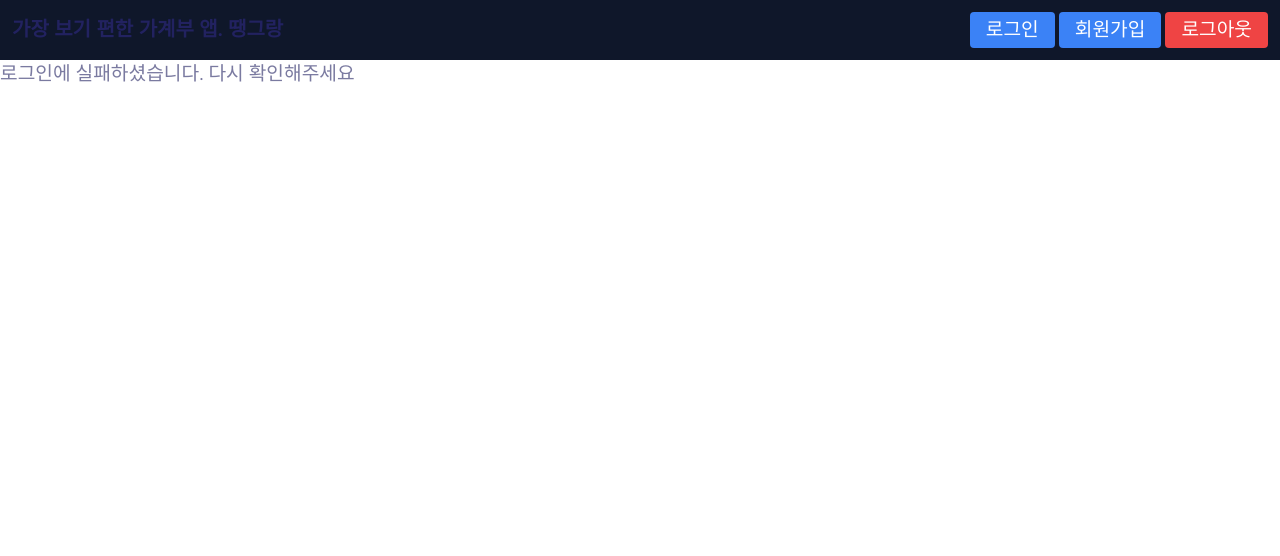
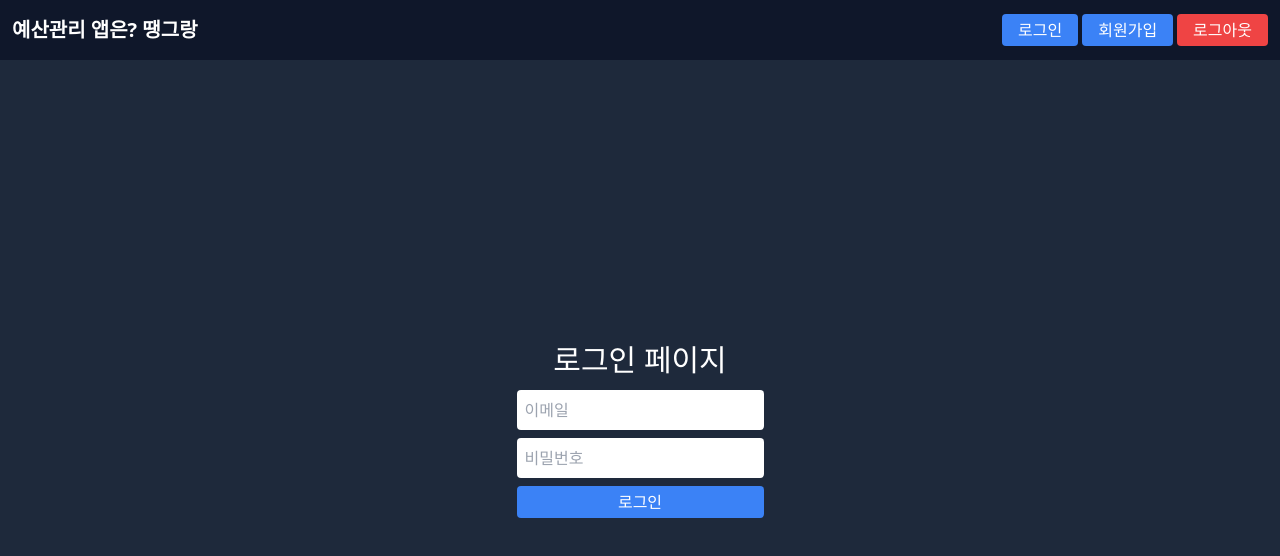
Before and after one commit to elecch/testmoneyapp-front, a React (Vite) app: page / in a window 1280 px wide. Shown: the top 556 px of the page. Built offline with nearby package versions, Linux system fonts and the light colour scheme; no server answers.

Commit message:
front naviagte reload

```diff
--- a/index.html
+++ b/index.html
@@ -12,7 +12,7 @@
   <link rel="stylesheet" href="https://cdnjs.cloudflare.com/ajax/libs/font-awesome/6.3.0/css/all.min.css"
     integrity="sha512-SzlrxWUlpfuzQ+pcUCosxcglQRNAq/DZjVsC0lE40xsADsfeQoEypE+enwcOiGjk/bSuGGKHEyjSoQ1zVisanQ=="
     crossorigin="anonymous" referrerpolicy="no-referrer" />
-  <title>React App</title>
+  <title>예산 관리는? 땡그랑</title>
 </head>
 
 <body>
--- a/src/App.jsx
+++ b/src/App.jsx
@@ -24,8 +24,9 @@ function App() {
       />
       <Header />
       <Routes>
+        <Route path="/" element={<Login />} />
         <Route
-          path="/"
+          path="/login"
           element={
             <>
               <GlobalStyle />
@@ -35,7 +36,6 @@ function App() {
             </>
           }
         />
-        <Route path="/login" element={<Login />} />
         <Route path="/signup" element={<Signup />} />
       </Routes>
     </>
--- a/src/Components/Header.jsx
+++ b/src/Components/Header.jsx
@@ -15,7 +15,7 @@ export default function Header() {
     if (isConfirmed) {
       try {
         await axios.post("http://localhost:4000/user/logout");
-        navigate("/login");
+        navigate("/");
         toast.success("로그아웃 완료!");
       } catch (error) {
         handleError(error);
@@ -28,11 +28,11 @@ export default function Header() {
         onClick={() => navigate(0)}
         className="font-bold text-xl cursor-pointer select-none"
       >
-        가장 보기 편한 가계부 앱. 땡그랑
+        예산관리 앱은? 땡그랑
       </h2>
       <ul className="flex gap-1">
         <li>
-          <button onClick={() => navigate("/login")} className="primary-btn">
+          <button onClick={() => navigate("/")} className="primary-btn">
             로그인
           </button>
         </li>
--- a/src/Components/Login.jsx
+++ b/src/Components/Login.jsx
@@ -22,7 +22,7 @@ export default function Login() {
         email: loginInput.email,
         password: loginInput.password,
       });
-      navigate("/");
+      navigate("/login");
       toast.success("로그인 완료!");
     } catch (error) {
       handleError(error);
--- a/src/Components/Signup.jsx
+++ b/src/Components/Signup.jsx
@@ -23,7 +23,7 @@ export default function Signup() {
         password: signupInput.password,
         username: signupInput.username,
       });
-      navigate("/login");
+      navigate("/");
       toast.success("가입 완료!");
     } catch (error) {
       handleError(error);
```
